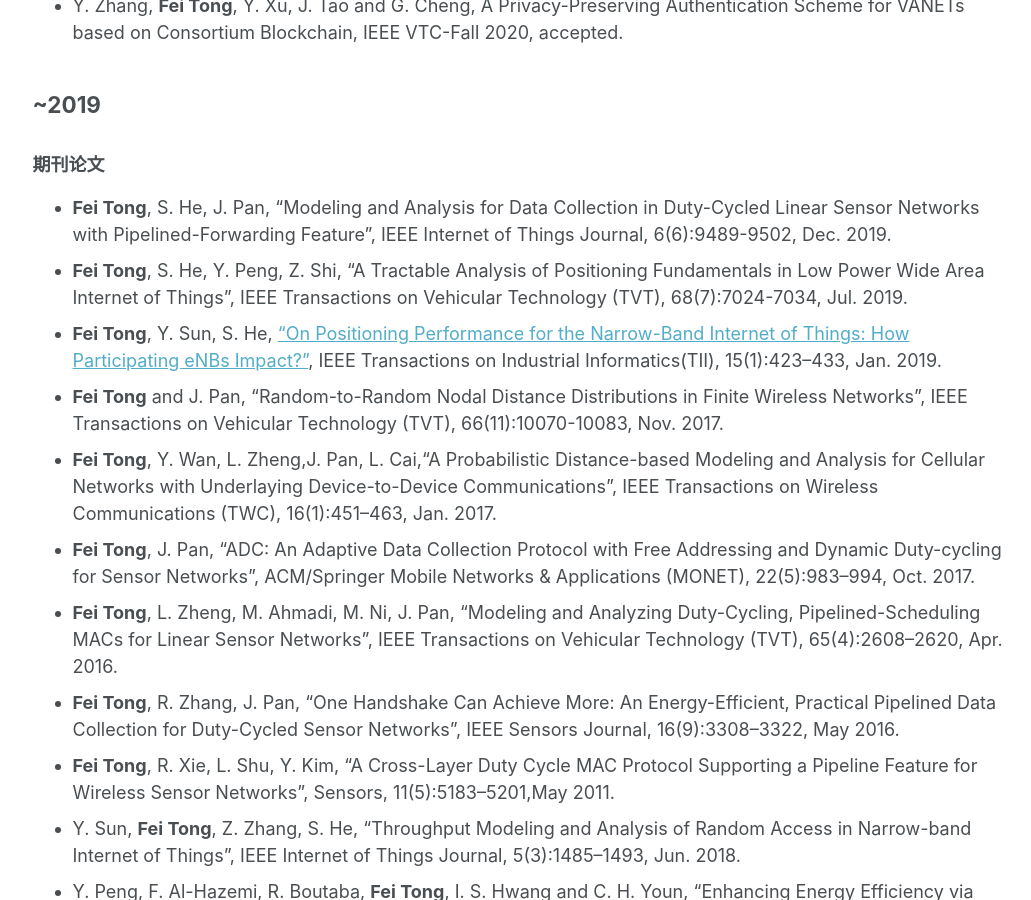
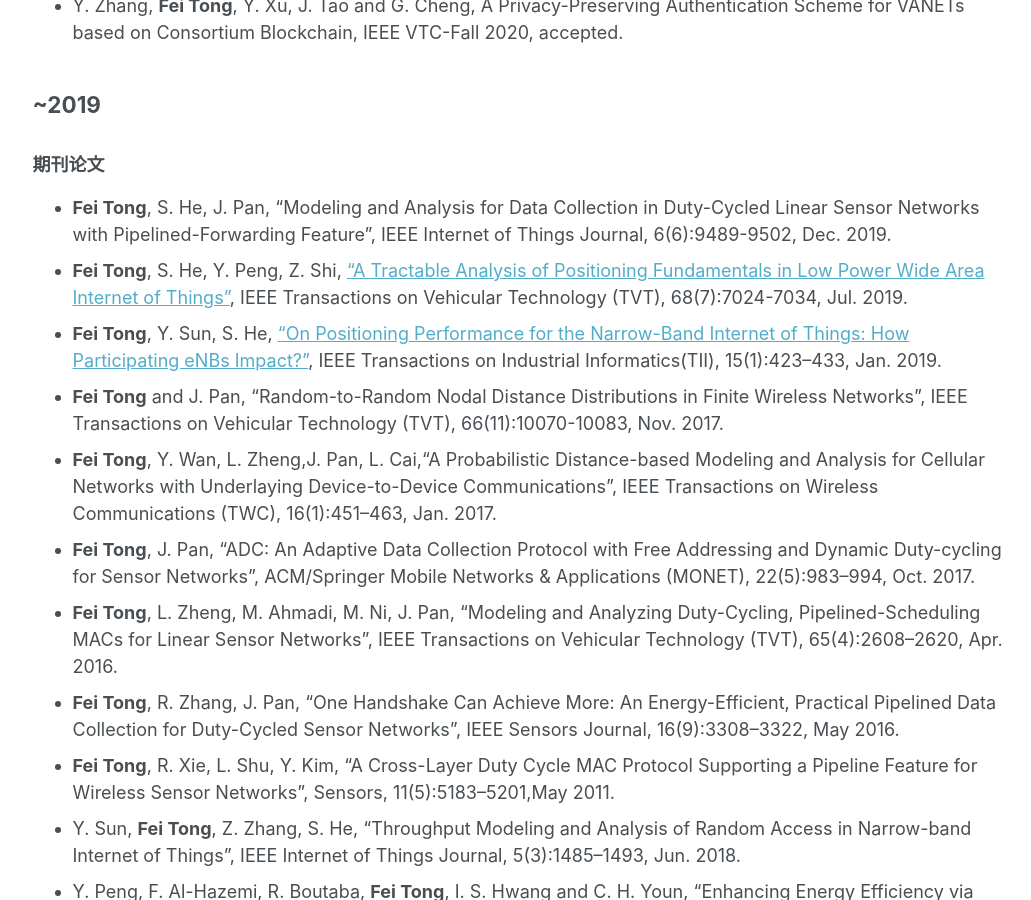
Before and after one commit to fei-tong/fei-tong.github.io, a Jekyll site: the page built from _pages/publications.md, in a window 1280 px wide and 900 px high, scrolled down 3358 px. Shown: the whole window, without its empty margins (249-1280 px from the left). Built offline with Jekyll 4.4.1, drawn with Linux system fonts in a browser that asks for light colours; some web fonts are replaced; part of the change alters nothing that is shown.

```diff
--- a/_pages/publications.md
+++ b/_pages/publications.md
@@ -73,7 +73,7 @@ Attacks with Prefetching](https://arxiv.org/pdf/2405.03217), arXiv, 2024.
 ### 期刊论文
 
 - **Fei Tong**, S. He, J. Pan, “Modeling and Analysis for Data Collection in Duty-Cycled Linear Sensor Networks with Pipelined-Forwarding Feature”, IEEE Internet of Things Journal, 6(6):9489-9502, Dec. 2019.
-- **Fei Tong**, S. He, Y. Peng, Z. Shi, “A Tractable Analysis of Positioning Fundamentals in Low Power Wide Area Internet of Things”, IEEE Transactions on Vehicular Technology (TVT), 68(7):7024-7034, Jul. 2019.
+- **Fei Tong**, S. He, Y. Peng, Z. Shi, ["A Tractable Analysis of Positioning Fundamentals in Low Power Wide Area Internet of Things"](https://ieeexplore.ieee.org/document/8716575), IEEE Transactions on Vehicular Technology (TVT), 68(7):7024-7034, Jul. 2019.
 - **Fei Tong**, Y. Sun, S. He, ["On Positioning Performance for the Narrow-Band Internet of Things: How Participating eNBs Impact?"](https://ieeexplore.ieee.org/document/8489976), IEEE Transactions on Industrial Informatics(TII), 15(1):423–433, Jan. 2019.
 - **Fei Tong** and J. Pan, “Random-to-Random Nodal Distance Distributions in Finite Wireless Networks”, IEEE Transactions on Vehicular Technology (TVT), 66(11):10070-10083, Nov. 2017.
 - **Fei Tong**, Y. Wan, L. Zheng,J. Pan, L. Cai,“A Probabilistic Distance-based Modeling and Analysis for Cellular Networks with Underlaying Device-to-Device Communications”, IEEE Transactions on Wireless Communications (TWC), 16(1):451–463, Jan. 2017.
```
